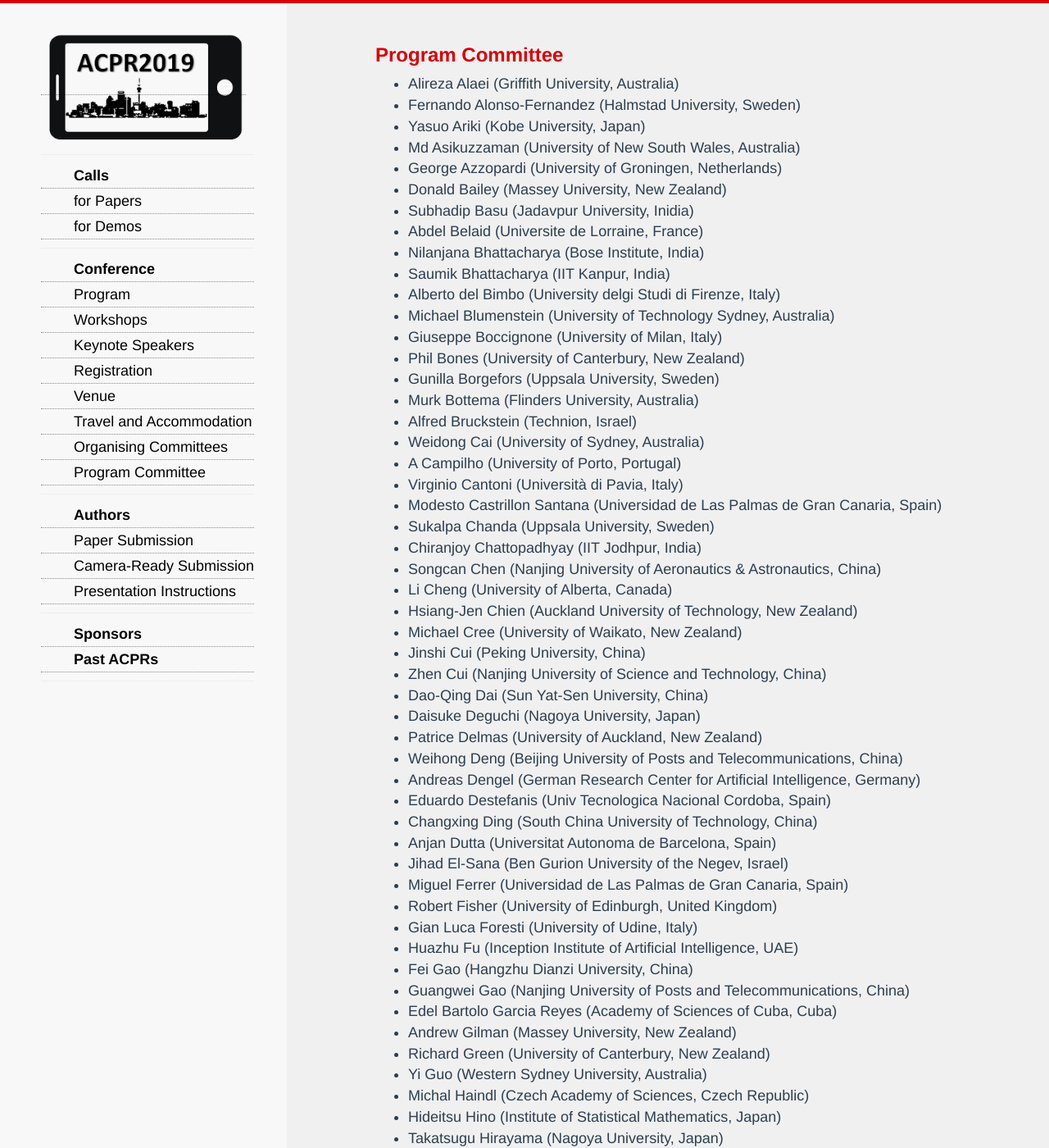
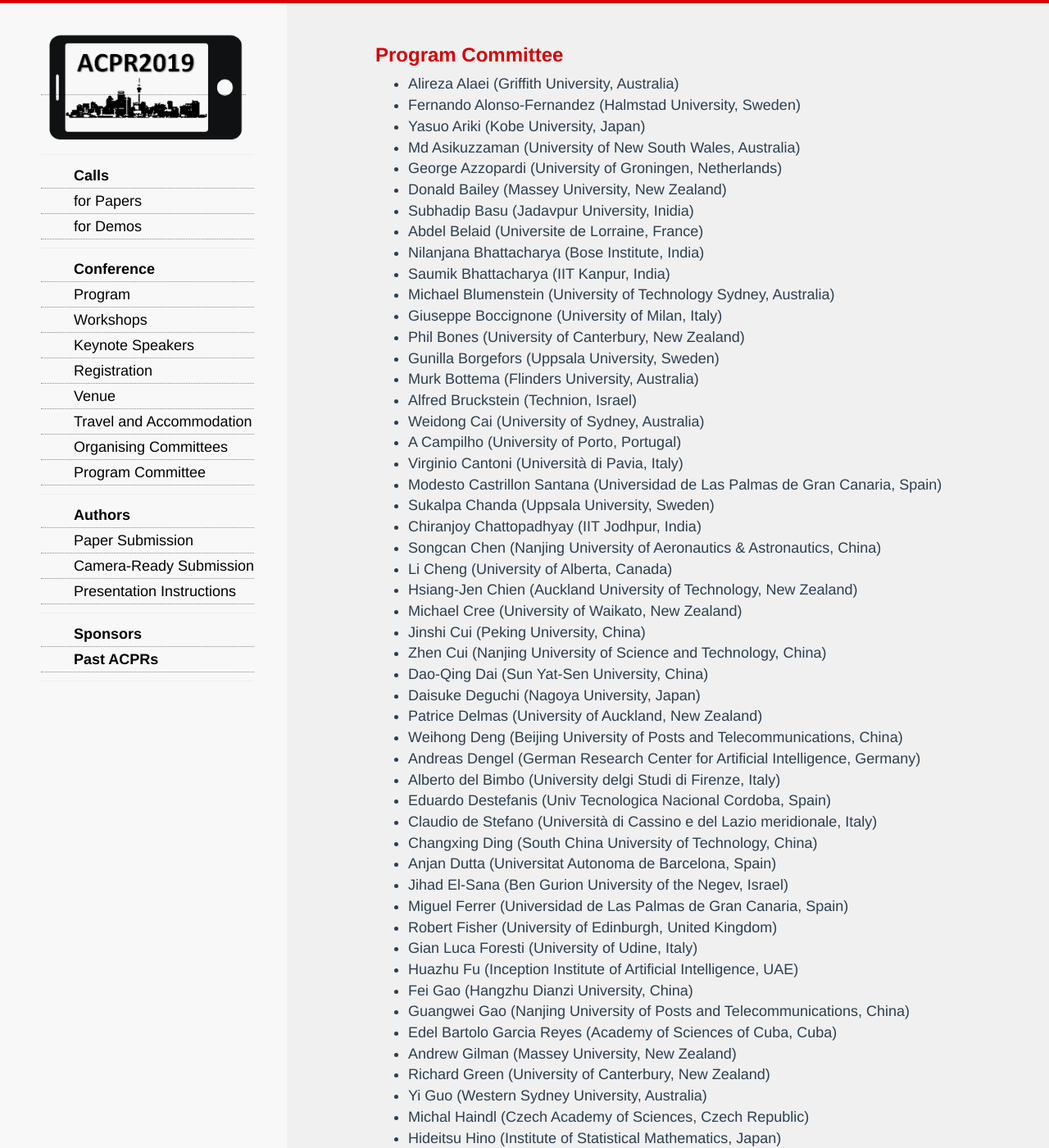
Before and after one commit to AndrewChenUoA/ACPR2019, a Jekyll site: the page built from programcommittee.html, in a window 1280 px wide and 1400 px high. Shown: the whole window at 82% size. Built offline with Jekyll 4.4.1, drawn with Linux system fonts in a browser that asks for light colours; nearby versions of some CDN libraries; Markdown is read by kramdown in place of the engine named in the settings; some of the changed text lies outside the part shown.

Commit message:
Update PC order

```diff
--- a/programcommittee.html
+++ b/programcommittee.html
@@ -39,7 +38,9 @@ title: ACPR 2019 - The 5th Asian Conference on Pattern Recognition
   <li>Patrice Delmas (University of Auckland, New Zealand)</li>
   <li>Weihong Deng (Beijing University of Posts and Telecommunications, China)</li>
   <li>Andreas Dengel (German Research Center for Artificial Intelligence, Germany)</li>
+  <li>Alberto del Bimbo (University delgi Studi di Firenze, Italy)</li>
   <li>Eduardo Destefanis (Univ Tecnologica Nacional Cordoba, Spain)</li>
+  <li>Claudio de Stefano (Università di Cassino e del Lazio meridionale, Italy)</li>
   <li>Changxing Ding (South China University of Technology, China)</li>
   <li>Anjan Dutta (Universitat Autonoma de Barcelona, Spain)</li>
   <li>Jihad El-Sana (Ben Gurion University of the Negev, Israel)</li>
```
Also changed, not shown: other parts of programcommittee.html (+0 -2 lines).
